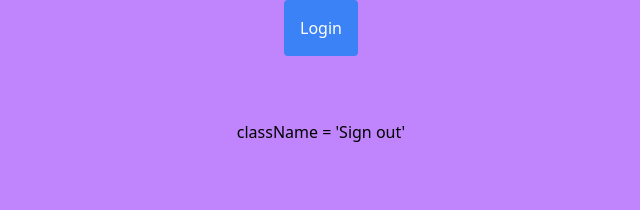
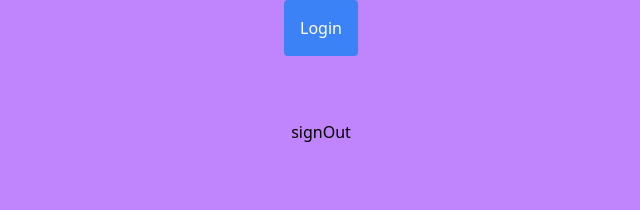
Before and after one commit to maiyuyona/huskybids, a Next.js app: page /home in a window 1280 px wide. Shown: the top 210 px of the page, without its empty margins (319-959 px from the left). Built offline with nearby package versions, Linux system fonts and the light colour scheme.

Commit message:
Update page.js

```diff
--- a/src/app/home/page.js
+++ b/src/app/home/page.js
@@ -13,7 +13,7 @@ const page = () => {
   return (
     <div className='min-h-screen w-full flex flex-col items-center gap-16 bg-purple-400'>
         <button className=' bg-blue-500 rounded p-4 text-white' onClick={handleClick}>Login</button>
-        <button>className = 'Sign out'</button>
+        <button className=' Sign out ' onClick={handleClick}> signOut </button>
     </div>
   )
 }
```
